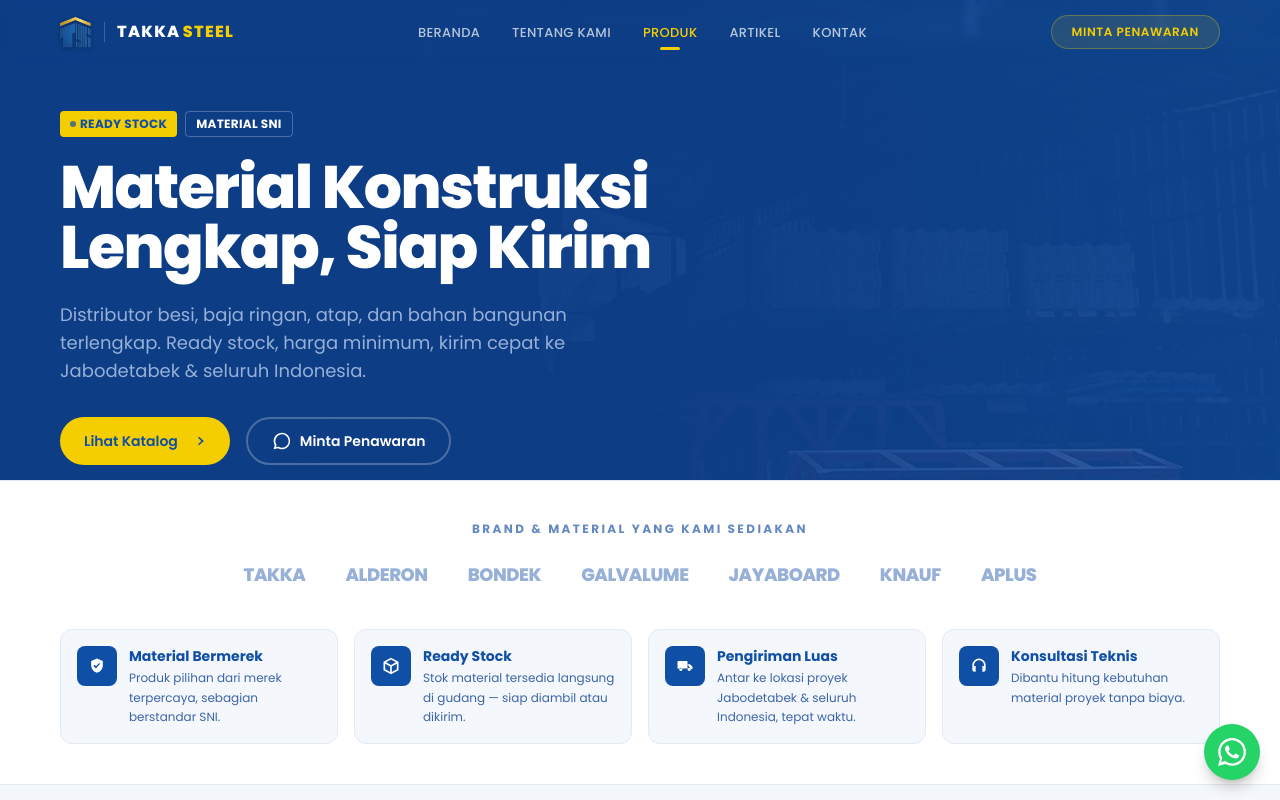
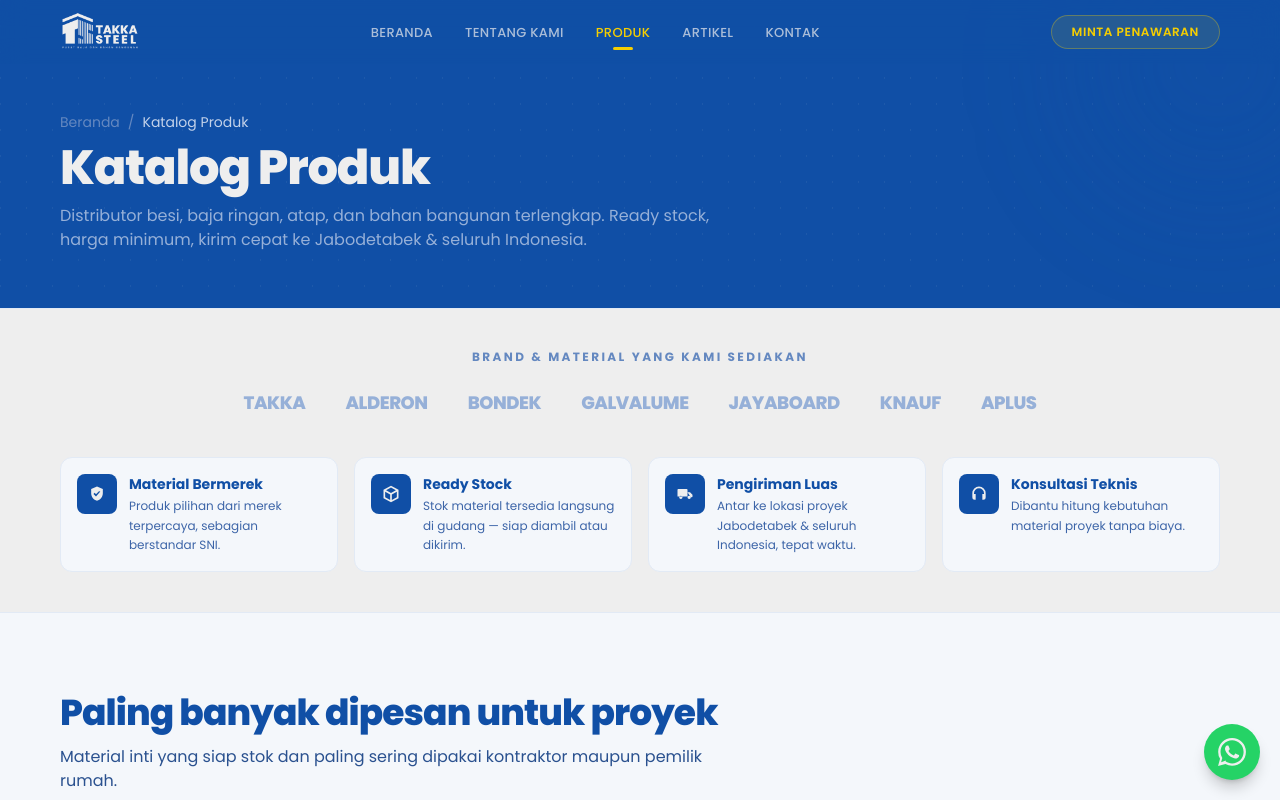
Before and after one commit to nflFauzan/takka-steel, a Next.js app: page /produk in a window 1280 px wide. Shown: the top 800 px of the page. Built offline with nearby package versions, Linux system fonts and the light colour scheme.

Commit message:
feat: implement Tentang, Produk, and Kontak pages with site navigation and branding components

```diff
--- a/src/app/globals.css
+++ b/src/app/globals.css
@@ -49,7 +49,7 @@
 
   /* Gold CTA — used for high-emphasis accents. */
   .btn-gold {
-    @apply btn bg-gold text-steel-900 hover:bg-gold-dark hover:text-white focus:ring-gold;
+    @apply btn bg-gold text-steel-900 hover:brightness-95 focus:ring-gold;
   }
 
   .section {
--- a/src/app/kontak/page.tsx
+++ b/src/app/kontak/page.tsx
@@ -12,26 +12,14 @@
 export default function KontakPage() {
   return (
     <>
-      {/* Hero */}
-      <section className="relative flex min-h-[50vh] items-center justify-center bg-steel-900 text-center text-white pt-20 overflow-hidden">
-        <img
-          src="/photos/kegiatan-3.jpg"
-          alt="Gudang Takka Steel — Ciomas, Bogor"
-          className="absolute inset-0 h-full w-full object-cover opacity-20 mix-blend-overlay"
-        />
-        <div className="absolute inset-0 bg-gradient-to-b from-steel-950/80 to-steel-900" />
-        <div className="container-px relative z-10 max-w-3xl">
-          <h1 className="font-heading text-4xl font-extrabold tracking-tight md:text-5xl lg:text-6xl">
-            Hubungi Kami
-          </h1>
-          <p className="mt-6 text-lg text-steel-300">
-            Kami siap melayani kebutuhan material besi dan baja Anda dengan kualitas SNI dan harga kompetitif. Konsultasikan proyek Anda bersama tim ahli kami.
-          </p>
-        </div>
-      </section>
+      <PageHeader
+        title="Hubungi Kami"
+        subtitle="Kami siap melayani kebutuhan material besi dan baja Anda dengan kualitas SNI dan harga kompetitif. Konsultasikan proyek Anda bersama tim ahli kami."
+        breadcrumb={[{ label: "Beranda", href: "/" }, { label: "Kontak" }]}
+      />
 
       {/* Info Cards */}
-      <section className="-mt-16 relative z-20">
+      <section className="section pb-0">
         <div className="container-px">
           <div className="grid gap-6 md:grid-cols-3">
             {/* Card 1 */}
--- a/src/app/produk/page.tsx
+++ b/src/app/produk/page.tsx
@@ -1,6 +1,7 @@
 import type { Metadata } from "next";
 import Link from "next/link";
 import Icon from "@/components/Icon";
+import PageHeader from "@/components/PageHeader";
 import {
   TrustStrip,
   ProductBento,
@@ -18,47 +19,11 @@
 export default function ProdukPage() {
   return (
     <>
-      {/* ── Hero ─────────────────────────────────────────────── */}
-      <section className="relative flex min-h-[60vh] items-center overflow-hidden bg-steel-900 pt-24 text-white">
-        <img
-          src="/photos/kegiatan-3.jpg"
-          alt="Gudang material baja Takka Steel — Ciomas, Bogor"
-          className="absolute inset-0 h-full w-full object-cover opacity-30"
-        />
-        <div className="absolute inset-0 bg-gradient-to-r from-steel-950 via-steel-950/90 to-steel-900/40" />
-        <div className="container-px relative z-10">
-          <div className="max-w-2xl">
-            <div className="mb-5 flex flex-wrap gap-2">
-              <span className="inline-flex items-center gap-1 rounded bg-gold px-2.5 py-1 text-xs font-bold uppercase tracking-wide text-steel-900">
-                <span className="h-1.5 w-1.5 rounded-full bg-steel-900/70" /> Ready Stock
-              </span>
-              <span className="rounded border border-white/25 px-2.5 py-1 text-xs font-bold uppercase tracking-wide text-white">
-                Material SNI
-              </span>
-            </div>
-            <h1 className="font-heading text-4xl font-extrabold leading-[1.1] tracking-tight md:text-5xl lg:text-6xl">
-              Material Konstruksi Lengkap, Siap Kirim
-            </h1>
-            <p className="mt-6 max-w-xl text-lg text-steel-300">
-              Distributor besi, baja ringan, atap, dan bahan bangunan terlengkap. Ready stock, harga
-              minimum, kirim cepat ke Jabodetabek &amp; seluruh Indonesia.
-            </p>
-            <div className="mt-8 flex flex-wrap gap-4">
-              <Link href="#katalog" className="btn-gold">
-                Lihat Katalog <Icon name="arrow" className="ml-1 h-4 w-4" />
-              </Link>
-              <a
-                href={waLink(defaultWaMessage)}
-                target="_blank"
-                rel="noopener noreferrer"
-                className="btn border-2 border-white/25 text-white hover:bg-white/10"
-              >
-                <Icon name="whatsapp" className="h-5 w-5" /> Minta Penawaran
-              </a>
-            </div>
-          </div>
-        </div>
-      </section>
+      <PageHeader
+        title="Katalog Produk"
+        subtitle="Distributor besi, baja ringan, atap, dan bahan bangunan terlengkap. Ready stock, harga minimum, kirim cepat ke Jabodetabek & seluruh Indonesia."
+        breadcrumb={[{ label: "Beranda", href: "/" }, { label: "Katalog Produk" }]}
+      />
 
       <TrustStrip />
       <ProductBento />
--- a/src/app/tentang/page.tsx
+++ b/src/app/tentang/page.tsx
@@ -2,6 +2,7 @@
 import Link from "next/link";
 import Reveal from "@/components/Reveal";
 import Icon from "@/components/Icon";
+import PageHeader from "@/components/PageHeader";
 import PhotoMarquee from "@/components/PhotoMarquee";
 import { company, waLink, defaultWaMessage } from "@/data/company";
 import { valueProps, testimonials } from "@/data/site";
@@ -23,33 +24,11 @@
 export default function TentangPage() {
   return (
     <>
-      {/* ── Hero ─────────────────────────────────────────────── */}
-      <section className="relative flex min-h-[42vh] items-center overflow-hidden bg-steel-900 pt-28 pb-16 text-white">
-        <img
-          src="/photos/kegiatan-3.jpg"
-          alt="Gudang utama Takka Steel — Ciomas, Bogor"
-          className="absolute inset-0 h-full w-full object-cover opacity-20"
-        />
-        <div className="absolute inset-0 bg-gradient-to-r from-steel-950 via-steel-950/85 to-steel-900/40" />
-        <div className="container-px relative z-10">
-          <nav className="mb-4 flex gap-2 text-xs font-bold text-steel-400">
-            <Link href="/" className="hover:text-white">Home</Link>
-            <span>/</span>
-            <span className="text-white">Tentang Kami</span>
-          </nav>
-          <div className="flex items-center gap-3">
-            <span className="h-px w-8 bg-gold" />
-            <span className="eyebrow">Tentang Takka Steel</span>
-          </div>
-          <h1 className="mt-4 max-w-3xl font-heading text-4xl font-extrabold leading-[1.05] tracking-tight md:text-5xl lg:text-6xl">
-            Material baja yang lengkap, dekat, dan bisa diandalkan.
-          </h1>
-          <p className="mt-5 max-w-xl text-base leading-relaxed text-steel-300 md:text-lg">
-            Pusat baja &amp; bahan bangunan terlengkap. Harga minimum, kualitas
-            premium. Melayani Jabodetabek &amp; seluruh wilayah Indonesia.
-          </p>
-        </div>
-      </section>
+      <PageHeader
+        title="Material baja yang lengkap, dekat, dan bisa diandalkan."
+        subtitle="Pusat baja & bahan bangunan terlengkap. Harga minimum, kualitas premium. Melayani Jabodetabek & seluruh wilayah Indonesia."
+        breadcrumb={[{ label: "Beranda", href: "/" }, { label: "Tentang Kami" }]}
+      />
 
       {/* ── Siapa Kami ───────────────────────────────────────── */}
       <section className="section bg-white">
--- a/src/components/Logo.tsx
+++ b/src/components/Logo.tsx
@@ -10,20 +10,15 @@
 export default function Logo({ light = false }: { light?: boolean }) {
   if (light) {
     return (
-      <Link href="/" className="group inline-flex items-center gap-3">
+      <Link href="/" className="group inline-flex items-center">
         <Image
-          src="/images/logo-mark.png"
+          src="/images/logo-white.png"
           alt={company.name}
-          width={816}
-          height={769}
-          className="h-8 w-auto object-contain drop-shadow-[0_1px_2px_rgba(0,0,0,0.3)]"
+          width={1080}
+          height={1080}
+          className="h-20 w-auto object-contain"
           priority
         />
-        {/* Subtle vertical divider */}
-        <span className="hidden h-5 w-px bg-white/20 sm:block" aria-hidden="true" />
-        <span className="font-heading text-[15px] font-extrabold uppercase tracking-[0.08em] text-white sm:text-base">
-          Takka<span className="text-gold ml-[0.15em]">Steel</span>
-        </span>
         <span className="sr-only">{company.name}</span>
       </Link>
     );
--- a/src/components/Navbar.tsx
+++ b/src/components/Navbar.tsx
@@ -38,7 +38,9 @@
       className={`fixed inset-x-0 top-0 z-40 transition-all duration-300 ${
         scrolled || open
           ? "bg-steel-900/95 shadow-lg shadow-black/10 backdrop-blur-md border-b border-white/[0.06]"
-          : "bg-transparent backdrop-blur-sm"
+          : pathname === "/"
+          ? "bg-transparent backdrop-blur-sm"
+          : "bg-steel-900/80 backdrop-blur-md"
       }`}
     >
       <nav className="container-px flex h-16 items-center justify-between">
--- a/src/components/PageHeader.tsx
+++ b/src/components/PageHeader.tsx
@@ -17,7 +17,7 @@
         className="pointer-events-none absolute inset-0 opacity-10"
         style={{
           backgroundImage:
-            "linear-gradient(135deg, rgba(255,255,255,.6) 1px, transparent 1px), linear-gradient(45deg, rgba(255,255,255,.6) 1px, transparent 1px)",
+            "linear-gradient(135deg, rgba(238,238,238,.6) 1px, transparent 1px), linear-gradient(45deg, rgba(238,238,238,.6) 1px, transparent 1px)",
           backgroundSize: "26px 26px",
         }}
       />
--- a/tailwind.config.ts
+++ b/tailwind.config.ts
@@ -10,6 +10,7 @@
       colors: {
         // ── TAKKA STEEL brand palette ─────────────────────────────────────
         // Blue #104FA6 · Yellow #F5CE02 · White #EEEEEE · Black #131313
+        white: "#EEEEEE",
         steel: {
           50:  "#f4f7fb",
           100: "#e2eaf5",
@@ -30,7 +31,7 @@
         },
         gold: {
           DEFAULT: "#F5CE02",
-          dark:    "#d4af00",
+          dark:    "#F5CE02",
         },
         brand: {
           white: "#EEEEEE",
```
Also changed, not shown: public/images/logo-white.png (added).
